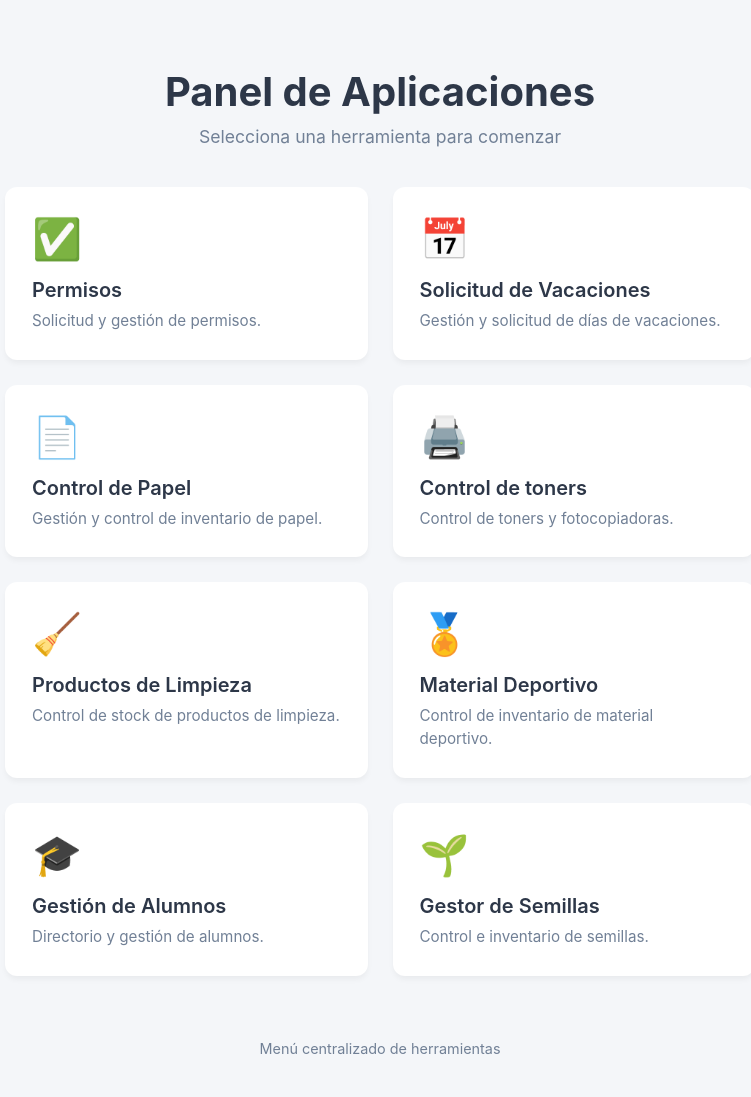
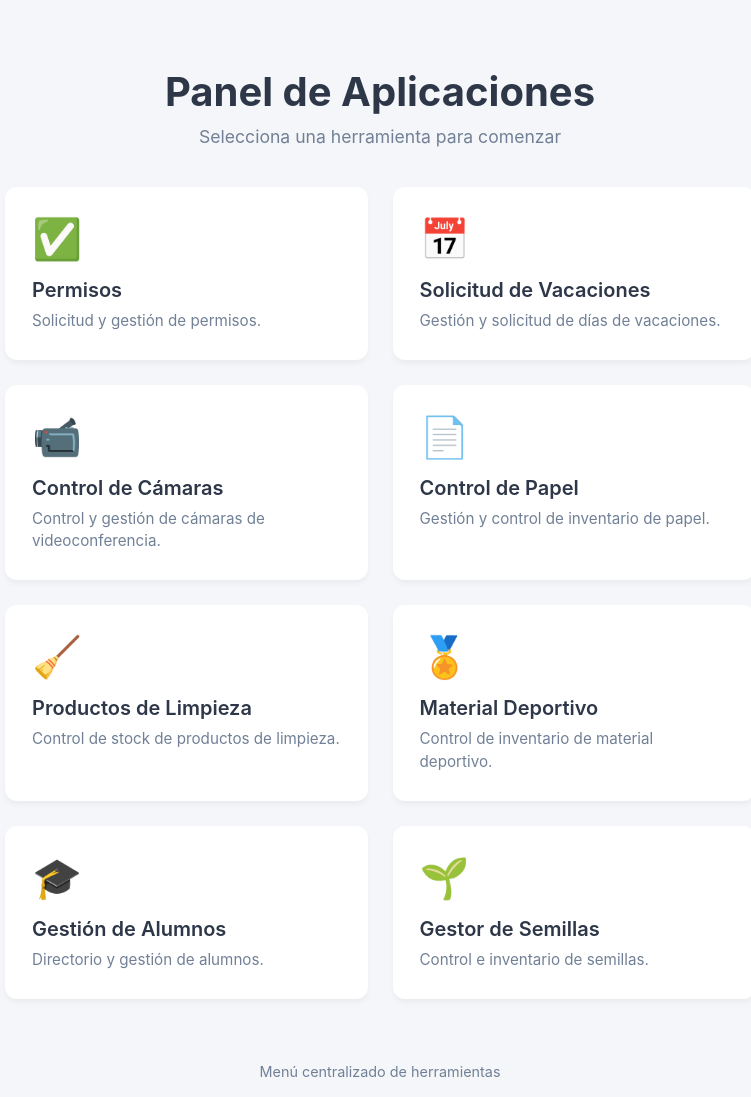
Before and after one commit to artufer/menu-indice, a plain HTML site: page index.html in a window 1280 px wide. Shown: the whole page, without its empty margins (260-1011 px from the left). Drawn offline with Linux system fonts and the light colour scheme.

Commit message:
Add files via upload

```diff
--- a/index.html
+++ b/index.html
@@ -54,7 +54,7 @@
             justify-content: center;
         }
 
-        /* TRUCO: Si el número total de tarjetas es IMPAR,
+        /* TRUCO: Si el número total de tarjetas es IMPAR en el futuro,
            la última se centra sola en su fila y mantiene el mismo tamaño. */
         .app-card:last-child:nth-child(odd) {
             grid-column: 1 / -1;
@@ -163,37 +163,37 @@
             },
             // --- LÍNEA 2 ---
             {
+                nombre: "Control de Cámaras",
+                url: "https://artufer.github.io/camaras-videoconferencia/",
+                descripcion: "Control y gestión de cámaras de videoconferencia.",
+                icono: "📹"
+            },
+            {
                 nombre: "Control de Papel",
                 url: "https://artufer.github.io/control-papel/",
                 descripcion: "Gestión y control de inventario de papel.",
                 icono: "📄"
             },
-            {
-                nombre: "Control de toners",
-                url: "https://artufer.github.io/control-toners/",
-                descripcion: "Control de toners y fotocopiadoras.",
-                icono: "🖨️"
-            },
+            // --- LÍNEA 3 ---
             {
                 nombre: "Productos de Limpieza",
                 url: "https://artufer.github.io/productos-limpieza/",
                 descripcion: "Control de stock de productos de limpieza.",
                 icono: "🧹"
             },
-            // --- LÍNEA 3 ---
             {
                 nombre: "Material Deportivo",
                 url: "https://artufer.github.io/material-deportivo/",
                 descripcion: "Control de inventario de material deportivo.",
                 icono: "🏅"
             },
+            // --- LÍNEA 4 ---
             {
                 nombre: "Gestión de Alumnos",
                 url: "https://adfe-leon.github.io/alumnos/",
                 descripcion: "Directorio y gestión de alumnos.",
                 icono: "🎓"
             },
-            // --- LÍNEA 4 (se centrará sola por ser impar) ---
             {
                 nombre: "Gestor de Semillas",
                 url: "https://adfe-leon.github.io/gestor-de-semillas/",
@@ -201,7 +201,7 @@
                 icono: "🌱"
             }
             // PARA AÑADIR UNA NUEVA:
-            // 1. Añade una coma "," al final del último bloque.
+            // 1. Añade una coma "," al final del último bloque (el de Gestor de Semillas).
             // 2. Pega el nuevo bloque { nombre, url, descripcion, icono } aquí abajo.
         ];
 
```
